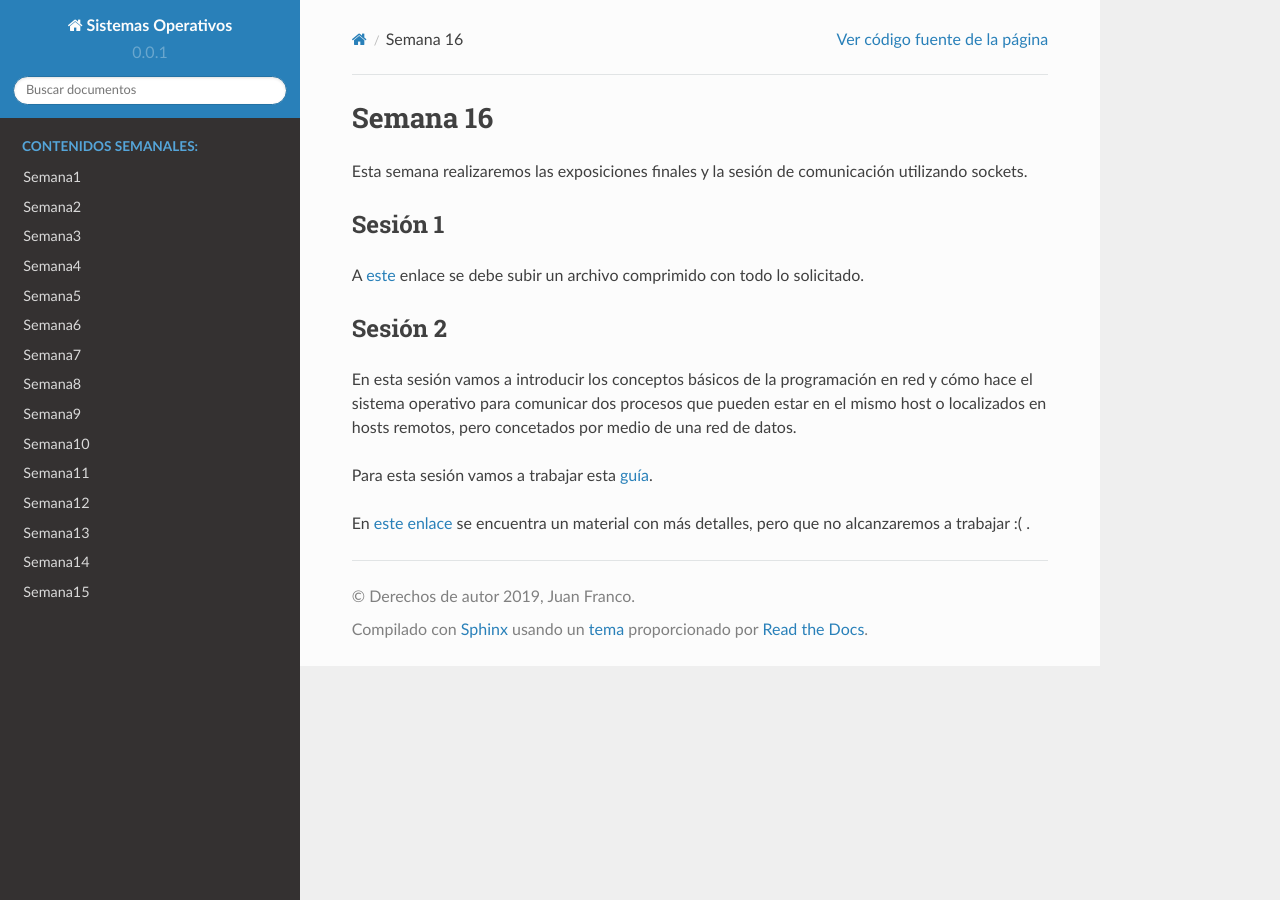
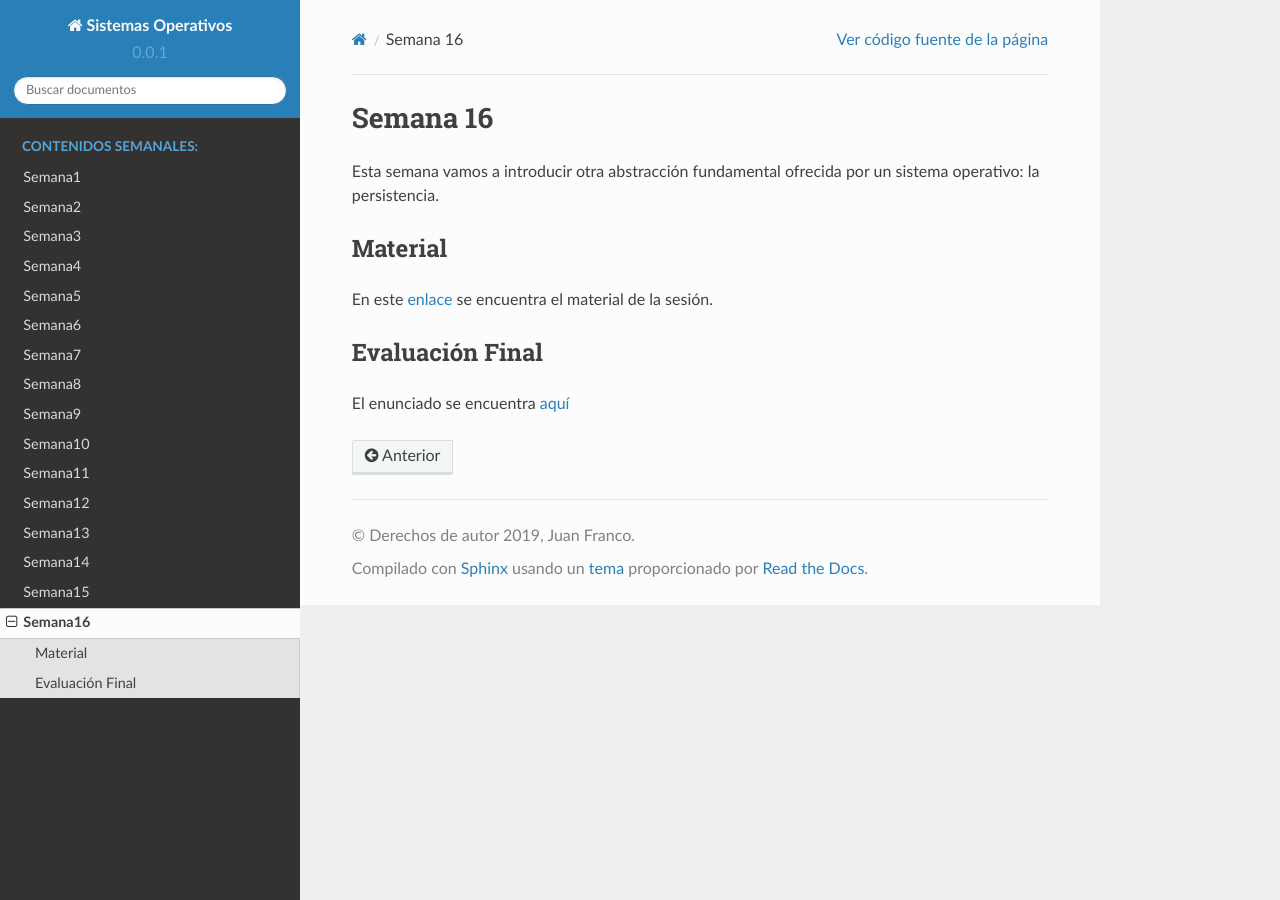
Before and after one commit to juanferfranco/sistemasoperativos, a Sphinx documentation site: the page built from docs/_semana16/semana16.rst, in a window 1280 px wide. Built offline with Sphinx 7.4.7 and the Read the Docs theme 2.0.0, drawn with Linux system fonts in a browser that asks for light colours.

Commit message:
add week 16

```diff
--- a/docs/_semana16/semana16.rst
+++ b/docs/_semana16/semana16.rst
@@ -1,20 +1,13 @@
 Semana 16
 ===========
-Esta semana realizaremos las exposiciones finales y la sesión de comunicación utilizando sockets.
+Esta semana vamos a introducir otra abstracción fundamental ofrecida por un sistema
+operativo: la persistencia.
 
-Sesión 1
+Material
 ---------
-A `este <https://www.dropbox.com/request/7Yo6jmzNI8BfS5BLxNNT>`__ enlace se debe subir un archivo comprimido con todo
-lo solicitado.
+En este `enlace <https://drive.google.com/open?id=1EpsV0pu7EVDvPc2wPjVOteeto_Mx4r-lrQA1Zv3a110>`__
+se encuentra el material de la sesión.
 
-Sesión 2
----------
-En esta sesión vamos a introducir los conceptos básicos de la programación en red y cómo hace el sistema operativo
-para comunicar dos procesos que pueden estar en el mismo host o localizados en hosts remotos, pero concetados por medio de
-una red de datos.
-
-Para esta sesión vamos a trabajar esta
-`guía <https://drive.google.com/open?id=1Wba8HBcTiDnJxy5WDJq_xuLRwYe5L_PTQiIeBV2uck0>`__.
-
-En `este enlace <https://drive.google.com/open?id=1uFVuRcPuwvXOGN8u_D7zG9Ngi_LDv6Tk1bX_pSpiTCE>`__ se encuentra un
-material con más detalles, pero que  no alcanzaremos a trabajar :( .
+Evaluación Final
+-----------------
+El enunciado se encuentra `aquí <https://docs.google.com/document/d/1754rlHr-qlEaJ4sm_q1VJaMNGGJ45_gj6Rt3cqweNfY/edit?usp=sharing>`__
--- a/docs/index.rst
+++ b/docs/index.rst
@@ -90,4 +90,4 @@ Datos de contacto
    Semana13 <_semana13/semana13>
    Semana14 <_semana14/semana14>
    Semana15 <_semana15/semana15>
-..   Semana16 <_semana16/semana16>
+   Semana16 <_semana16/semana16>
```
